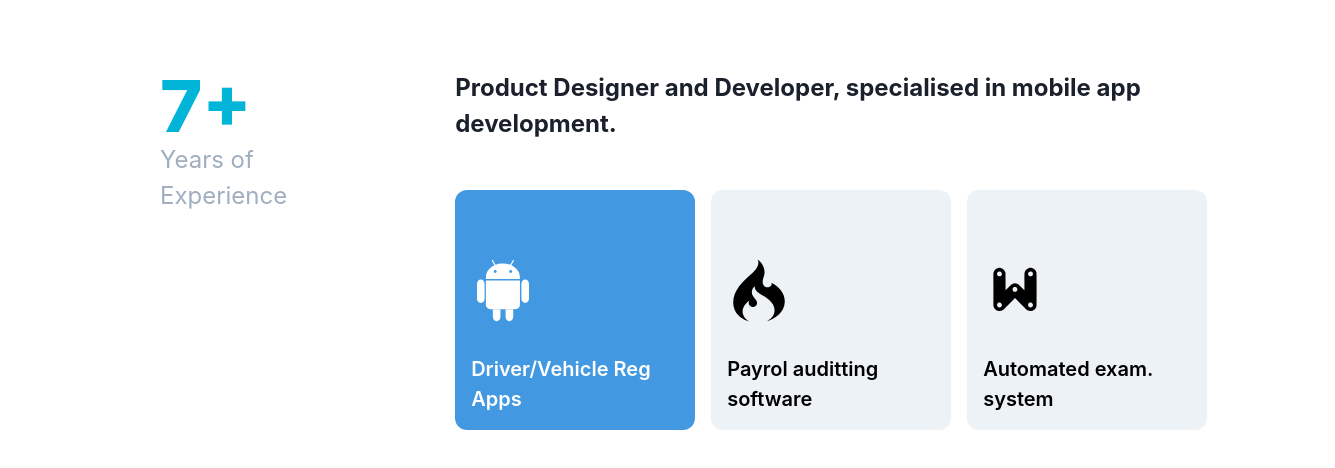
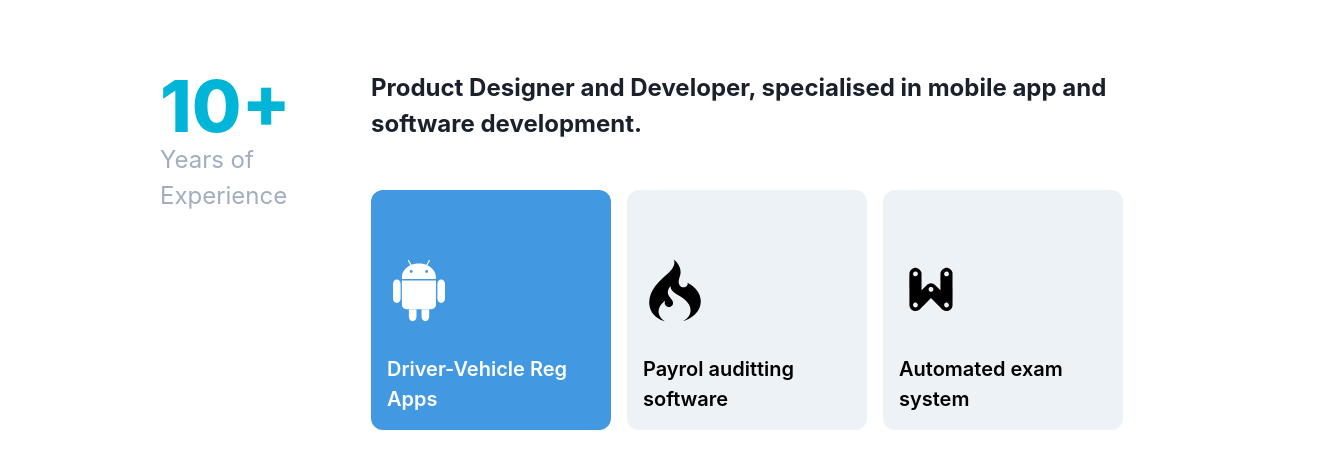
Before and after one commit to dhetex/portfolio, a React (Create React App) app: page / in a window 1280 px wide. Shown: the part 752-1220 px from the top of the page, 1335 px wide, since content can reach past the window. Built offline with nearby package versions, Linux system fonts and the light colour scheme.

Commit message:
initialise project

```diff
--- a/src/components/Profile.js
+++ b/src/components/Profile.js
@@ -1,55 +1,84 @@
-import React from 'react'
-import { useMediaQuery } from '@chakra-ui/media-query';
-import { Box, Flex, Heading, Text } from '@chakra-ui/layout';
-import Icon from '@chakra-ui/icon';
-import { DiCodeigniter, DiAndroid, DiWebplatform } from 'react-icons/di'
-
+import React from "react";
+import { useMediaQuery } from "@chakra-ui/media-query";
+import { Box, Flex, Heading, Text } from "@chakra-ui/layout";
+import Icon from "@chakra-ui/icon";
+import { DiCodeigniter, DiAndroid, DiWebplatform } from "react-icons/di";
 
 function Profile() {
-
   const [isNotSmallerScreen] = useMediaQuery("(min-width:600px)");
 
-
   return (
-        <Flex direction={isNotSmallerScreen ? "row" : "column"} w="100%"
-            maxWidth={{ base: "100vh", md: "130vh", lg: "130vh", xl: "130vh" }}>
+    <Flex
+      direction={isNotSmallerScreen ? "row" : "column"}
+      w="100%"
+      maxWidth={{ base: "100vh", md: "130vh", lg: "130vh", xl: "130vh" }}
+    >
       <Box alignSelf="left" px="10" py="16">
         <Heading fontWeight="extrabold" color="cyan.500" size="4xl">
-                    7+
+          10+
         </Heading>
-                <Text fontSize="2xl" color="gray.400">Years of Experience</Text>
+        <Text fontSize="2xl" color="gray.400">
+          Years of Experience
+        </Text>
       </Box>
-            <Box alignSelf="left" px="32" py="16">
-                <Text fontWeight="bold" fontSize="2xl">Product Designer and Developer, specialised in mobile app development.</Text>
-                <Flex direction={isNotSmallerScreen ? "row" : "column"} mt={8} >
-                    <Flex rounded="xl" direction="column" mt={4} bg="blue.400" h="30vh" w="30vh" justify="flex-end">
+      <Box alignSelf="left" px="10" py="16">
+        <Text fontWeight="bold" fontSize="2xl">
+          Product Designer and Developer, specialised in mobile app and software
+          development.
+        </Text>
+        <Flex direction={isNotSmallerScreen ? "row" : "column"} mt={8}>
+          <Flex
+            rounded="xl"
+            direction="column"
+            mt={4}
+            bg="blue.400"
+            h="30vh"
+            w="30vh"
+            justify="flex-end"
+          >
             <Icon color="white" p="4" as={DiAndroid} w="24" h="24" />
             <Text color="white" p="4" fontSize="xl" fontWeight="semibold">
-                            <a href="ondotaxi.xyz" target="_blank">Driver/Vehicle Reg Apps</a>
+              <a href="https://ondotaxi.xyz" target="_blank">
+                Driver-Vehicle Reg Apps
+              </a>
             </Text>
           </Flex>
-                    <Flex rounded="xl" direction="column" mt={4} ml={isNotSmallerScreen ? 4 : 0}
-                        bg="gray.100" h="30vh" w="30vh" justify="flex-end" _hover={{ bg: "teal.400", }}>
+          <Flex
+            rounded="xl"
+            direction="column"
+            mt={4}
+            ml={isNotSmallerScreen ? 4 : 0}
+            bg="gray.100"
+            h="30vh"
+            w="30vh"
+            justify="flex-end"
+            _hover={{ bg: "teal.400" }}
+          >
             <Icon color="black" p="4" as={DiCodeigniter} w="24" h="24" />
             <Text color="black" p="4" fontSize="xl" fontWeight="semibold">
               Payrol auditting software
             </Text>
           </Flex>
-                    <Flex rounded="xl" direction="column" mt={4} ml={isNotSmallerScreen ? 4 : 0}
-                        bg="gray.100" h="30vh" w="30vh" justify="flex-end"
-                        _hover={{ bg: "green.400", }}
-
+          <Flex
+            rounded="xl"
+            direction="column"
+            mt={4}
+            ml={isNotSmallerScreen ? 4 : 0}
+            bg="gray.100"
+            h="30vh"
+            w="30vh"
+            justify="flex-end"
+            _hover={{ bg: "green.400" }}
           >
             <Icon as={DiWebplatform} p="4" w="24" h="24" color="black" />
             <Text color="black" p="4" fontSize="xl" fontWeight="semibold">
-                        Automated exam. system
+              Automated exam system
             </Text>
           </Flex>
         </Flex>
-
       </Box>
     </Flex>
-    )
+  );
 }
 
-export default Profile
+export default Profile;
```
Lines whose indentation alone changed are shown as unchanged.
